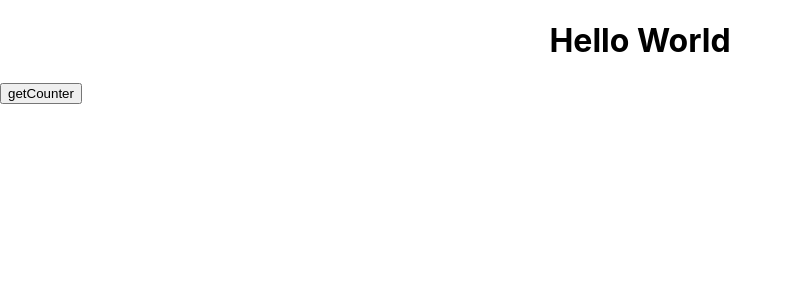
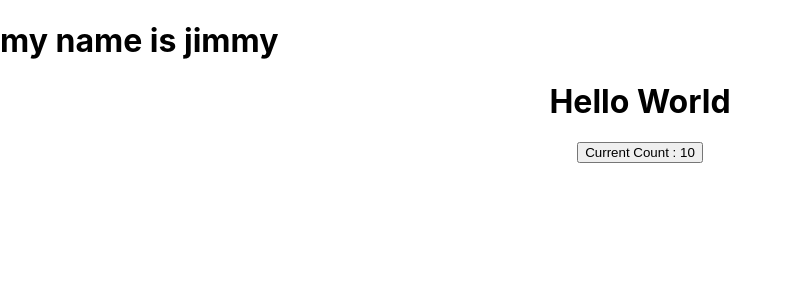
Before and after one commit to jimmy70111/pratice_react, a React (Create React App) app in the folder pratice/: page /pratice in a window 1280 px wide. Shown: the top 300 px of the page, without its empty margins (0-792 px from the left). Built offline with nearby package versions, Linux system fonts and the light colour scheme.

Commit message:
pratice react

```diff
--- a/pratice/src/Pratice.js
+++ b/pratice/src/Pratice.js
@@ -1,11 +1,22 @@
 
+import { useEffect, useState } from 'react';
 import './center.css'
 const Pratice = () => {
 
+    const [count , setCount] =  useState(10);
 
 
 
+    const Name = (prop) =>{
+        return <h1>  my name is {prop.title} </h1>
+    }
 
+
+    useEffect(() => {
+        if (count === 11) {
+            setCount(count *3);
+        }
+    }, [count]);
 
 
 
@@ -16,8 +27,16 @@ const Pratice = () => {
     return(
 
         <div>
+
+        <Name title= "jimmy"/>
         <h1  className=" reng"> Hello  World </h1>
-        <button className='but'>  getCounter </button>
+
+
+        <div className='but'>
+        <button  onClick={ () => { setCount(count +1)}}>  Current Count : {count} </button>
+
+        </div>
+
         </div>
     );
 
--- a/pratice/src/center.css
+++ b/pratice/src/center.css
@@ -5,3 +5,11 @@
     align-items: left;
     text-align: right;
 }
+
+
+.but{
+
+    display: flex;
+    justify-content: center;
+
+}
```
